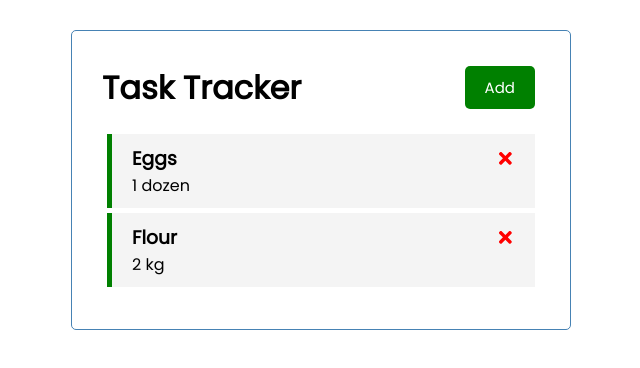
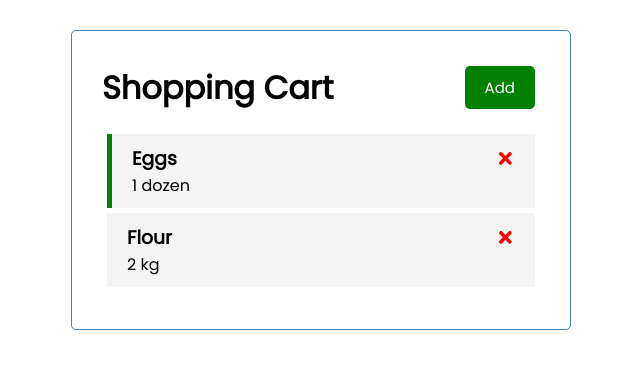
Before and after one commit to Lavelliane/react-sessions-prep, a React (Create React App) app: page / in a window 1280 px wide. Shown: the top 368 px of the page, without its empty margins (319-959 px from the left). Built offline with nearby package versions, Linux system fonts and the light colour scheme; data requests are answered from the project's data file.

Commit message:
Update item

```diff
--- a/db.json
+++ b/db.json
@@ -1,5 +1,5 @@
 {
-  "tasks": [
+  "items": [
     {
       "id": 1,
       "text": "Eggs",
@@ -10,7 +10,7 @@
       "id": 2,
       "text": "Flour",
       "quantity": "2 kg",
-      "reminder": true
+      "reminder": false
     }
   ]
 }
--- a/src/App.js
+++ b/src/App.js
@@ -7,13 +7,13 @@ function App() {
   const [list, setList] = useState([]);
   const [showAddTask, setShowAddTask] = useState(false);
 
-  const handleAdd = async (task) => {
-    const res = await fetch("http://localhost:5000/tasks", {
+  const handleAdd = async (item) => {
+    const res = await fetch("http://localhost:5000/items", {
       method: "POST",
       headers: {
         "Content-Type": "application/json",
       },
-      body: JSON.stringify(task),
+      body: JSON.stringify(item),
     });
 
     const data = await res.json();
@@ -22,30 +22,49 @@ function App() {
   };
 
   const handleDelete = async (id) => {
-    await fetch(`http://localhost:5000/tasks/${id}`, {
+    await fetch(`http://localhost:5000/items/${id}`, {
       method: "DELETE",
     });
 
     setList((list) => list.filter((entry) => entry.id !== id));
   };
 
-  const handleReminderToggle = (id) => {
+  const handleReminderToggle = async (id) => {
+    const itemToToggle = await fetchItem(id);
+    const updatedItem = { ...itemToToggle, reminder: !itemToToggle.reminder };
+
+    const res = await fetch(`http://localhost:5000/items/${id}`, {
+      method: "PUT",
+      headers: {
+        "Content-Type": "application/json",
+      },
+      body: JSON.stringify(updatedItem),
+    });
+
+    const data = await res.json();
+
     setList((list) =>
       list.map((entry) =>
-        entry.id === id ? { ...entry, reminder: !entry.reminder } : entry
+        entry.id === id ? { ...entry, reminder: data.reminder } : entry
       )
     );
   };
 
-  const fetchTasks = async () => {
-    const res = await fetch("http://localhost:5000/tasks");
+  const fetchItems = async () => {
+    const res = await fetch("http://localhost:5000/items");
+    const data = await res.json();
+    return data;
+  };
+
+  const fetchItem = async (id) => {
+    const res = await fetch(`http://localhost:5000/items/${id}`);
     const data = await res.json();
     return data;
   };
 
   useEffect(() => {
     const setShoppingList = async () => {
-      const shoppingList = await fetchTasks();
+      const shoppingList = await fetchItems();
       setList(shoppingList);
     };
 
@@ -55,7 +74,7 @@ function App() {
   return (
     <div className="container">
       <Header
-        title="Task Tracker"
+        title="Shopping Cart"
         showAddTask={showAddTask}
         setShowAddTask={setShowAddTask}
       />
```
